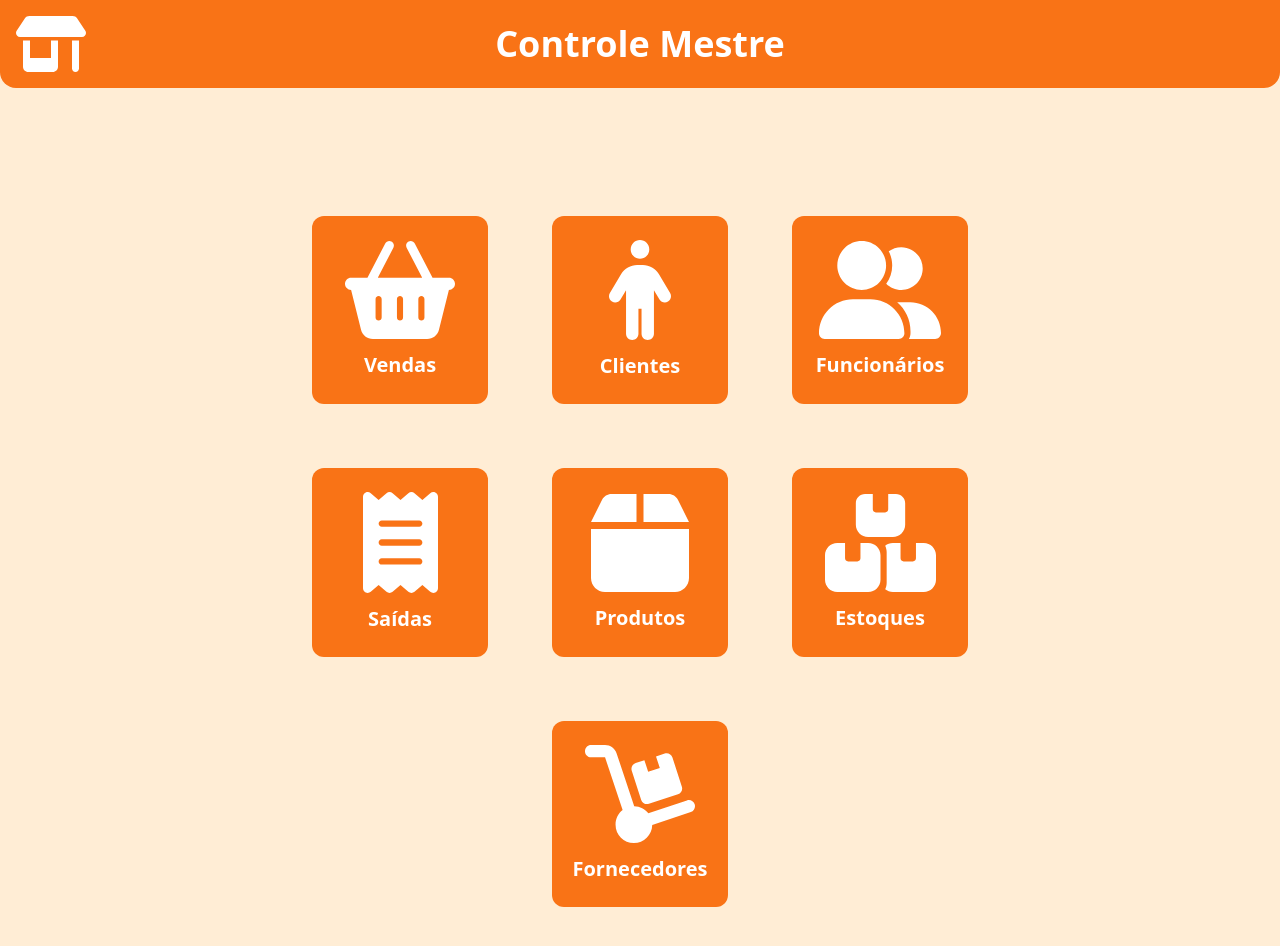
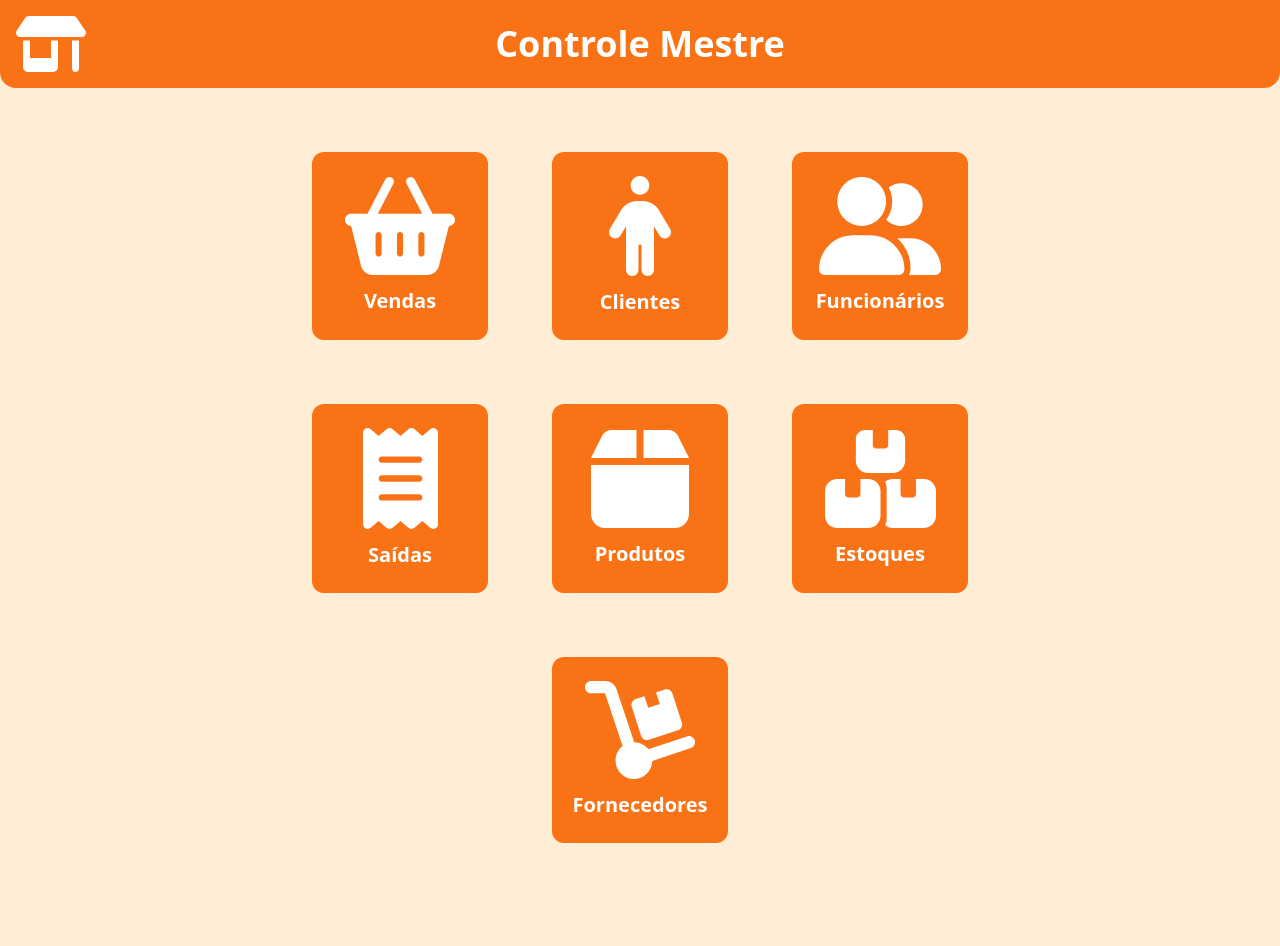
Before and after one commit to MuAnjos/frontend-controle-mestre, a Next.js app: page /module in a window 1280 px wide. Shown: the top 946 px of the page. After the commit the page ends 843 px from the top, so only its background shows below. Built offline with nearby package versions, Linux system fonts and the light colour scheme.

Commit message:
fix: :bug: fix the scroll bug

```diff
--- a/src/app/layout.tsx
+++ b/src/app/layout.tsx
@@ -3,8 +3,7 @@ import "./globals.css";
 import { Header } from "@/components/header";
 
 export const metadata: Metadata = {
-  title: "Create Next App",
-  description: "Generated by create next app",
+  title: "Controle Mestre",
 };
 
 export default function RootLayout({
@@ -13,10 +12,10 @@ export default function RootLayout({
   children: React.ReactNode;
 }>) {
   return (
-    <html lang="pt-BR" className="bg-orange-100">
-      <body className="w-screen h-screen">
+    <html lang="pt-BR">
+      <body className="bg-orange-100 h-screen">
         <Header />
-        <main className="h-full m-14">{children}</main>
+        <main className="mx-10">{children}</main>
       </body>
     </html>
   );
--- a/src/app/module/page.tsx
+++ b/src/app/module/page.tsx
@@ -3,10 +3,11 @@ import Link from "next/link";
 
 export default function page() {
   return (
-    <div className="flex flex-wrap my-32 xl:mx-40">
+    <div className="flex flex-wrap my-16 xl:mx-40">
       <div className="flex flex-wrap justify-center gap-16">
         {modules.map((module) => (
           <Link
+          key={module.name}
             className="flex flex-col items-center justify-center gap-3 py-6 bg-orange-500 w-44 rounded-xl max-h-48 hover:bg-orange-600"
             href={"/module" + module.url}
           >
```
